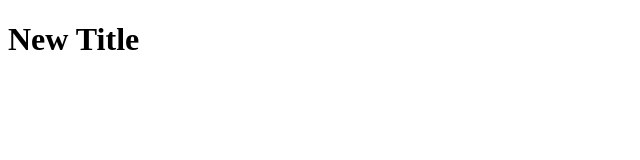
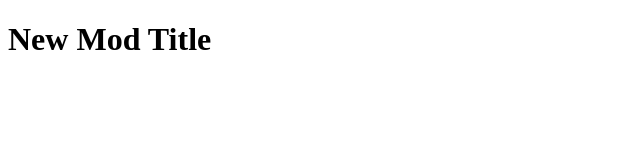
Before and after one commit to DarthChaos/hello-world-git, a plain HTML site: page index.html in a window 1280 px wide. Shown: the whole page, without its empty margins (0-640 px from the left). Drawn offline with Linux system fonts and the light colour scheme.

Commit message:
Modified Title again

```diff
--- a/index.html
+++ b/index.html
@@ -6,6 +6,6 @@
     <title>Hello World Git</title>
   </head>
   <body>
-    <h1>New Title</h1>
+    <h1>New Mod Title</h1>
   </body>
 </html>
```
